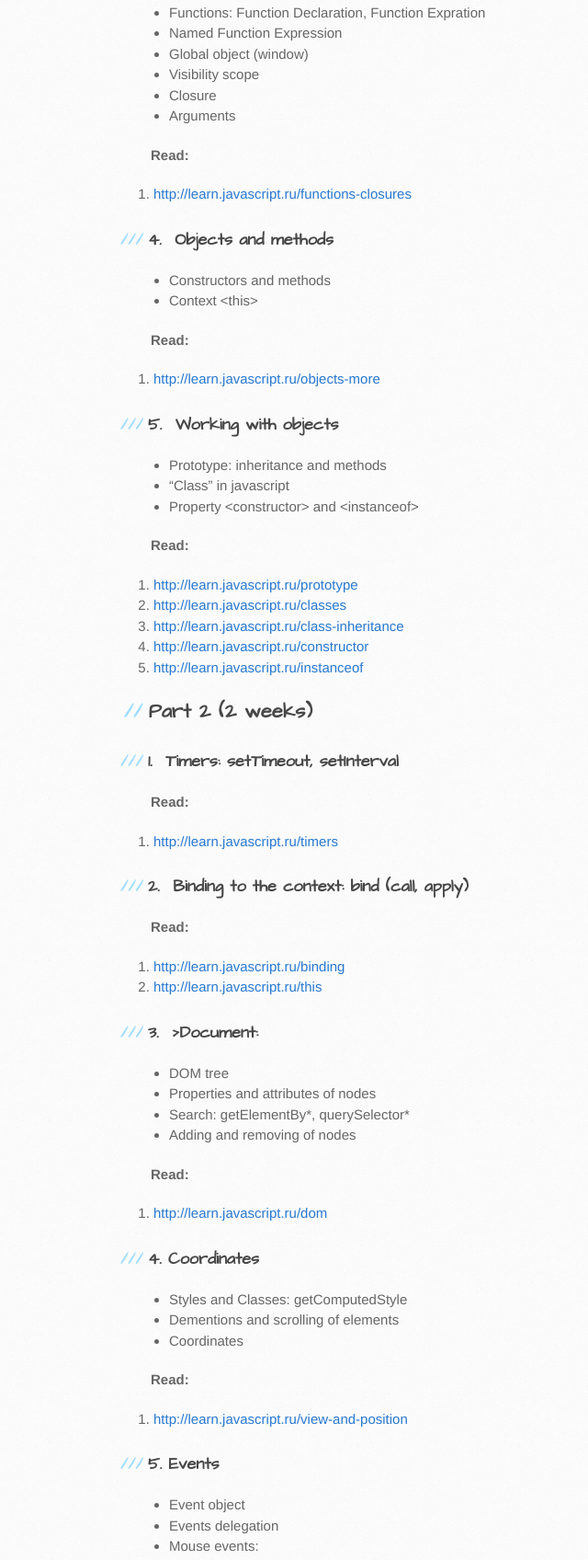
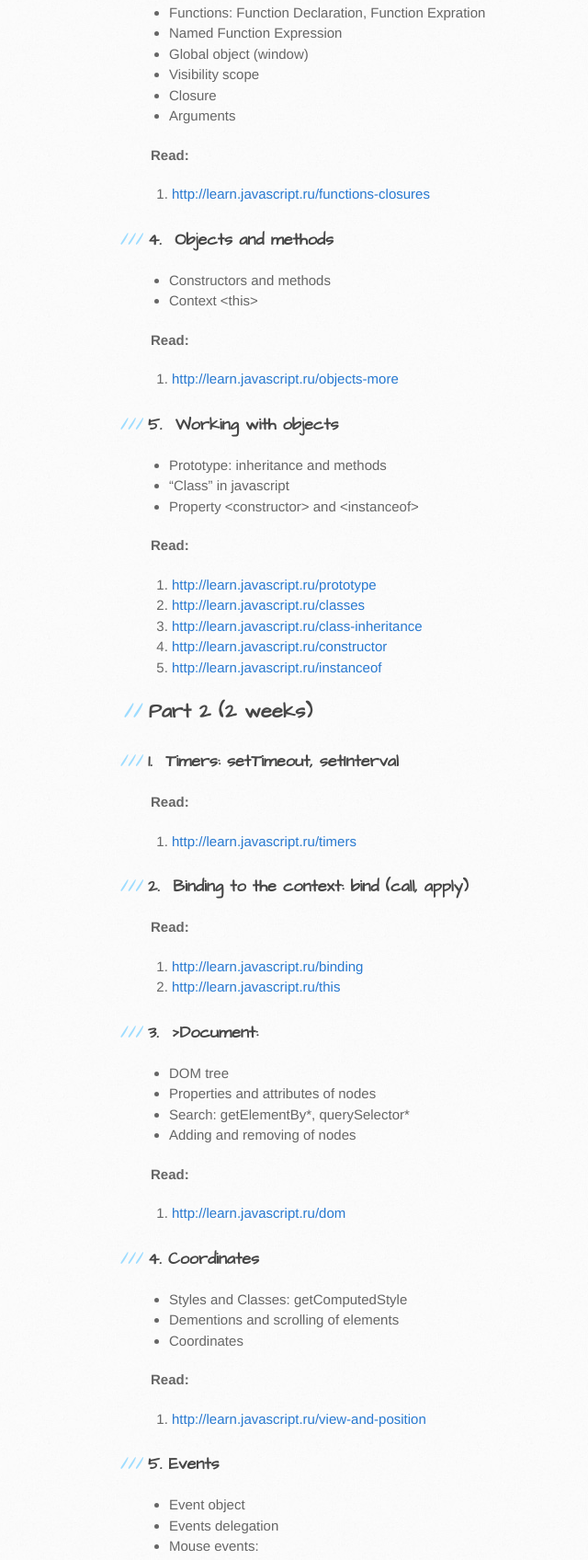
Before and after one commit to vbabenko/CheckPoint-javascript, a plain HTML site: page index.html in a window 1280 px wide. Shown: the part 1733-3429 px from the top of the page at 92% size, without its empty margins (6-646 px from the left). Drawn offline with Linux system fonts and the light colour scheme.

Commit message:
Update index.html

```diff
--- a/index.html
+++ b/index.html
@@ -25,6 +25,11 @@
       </div>
     </header>
 
+    <style>
+      .read-section {
+        margin-left: 20px;
+      }
+    </style>
     <!--- Google Doc --->
     <div id="content-wrapper">
       <div class="inner clearfix">
@@ -59,7 +64,7 @@
     <li class="c1 c2"><span>&ldquo;Mothod&rdquo; and &ldquo;properties&rdquo; meaning</span></li>
 </ul>
 <p class="c1"><strong>Read:</strong></p>
-<ol class="c7 lst-kix_lthdxxe2sgr1-0 start" start="1">
+<ol class="c7 lst-kix_lthdxxe2sgr1-0 start read-section" start="1">
     <li class="c1 c9"><span class="c11"><a class="c0"
                                            href="http://www.google.com/url?q=http%3A%2F%2Flearn.javascript.ru%2Fvariable-names&amp;sa=D&amp;sntz=1&amp;usg=AFQjCNH76Fl_nCQ_EWHabLraeK_FCK5awg">http://learn.javascript.ru/variable-names</a></span><span>&nbsp;</span>
     </li>
@@ -102,7 +107,7 @@
     <li class="c1 c2"><span>Data and time</span></li>
 </ul>
 <p class="c1"><strong>Read:</strong></p>
-<ol class="c7 lst-kix_i8m0vbjdfor2-0 start" start="1">
+<ol class="c7 lst-kix_i8m0vbjdfor2-0 start read-section" start="1">
     <li class="c1 c9"><span class="c11"><a class="c0"
                                            href="http://www.google.com/url?q=http%3A%2F%2Flearn.javascript.ru%2Fstring&amp;sa=D&amp;sntz=1&amp;usg=AFQjCNEdIFGo-Pl-OvgX9WVVdYKgn3jSPw">http://learn.javascript.ru/string</a></span><span>&nbsp;</span>
     </li>
@@ -137,7 +142,7 @@
     <li class="c1 c2"><span>Arguments</span></li>
 </ul>
 <p class="c1"><strong>Read:</strong></p>
-<ol class="c7 lst-kix_wp6814rvojkl-0 start" start="1">
+<ol class="c7 lst-kix_wp6814rvojkl-0 start read-section" start="1">
     <li class="c1 c9"><span class="c11"><a class="c0"
                                            href="http://www.google.com/url?q=http%3A%2F%2Flearn.javascript.ru%2Ffunctions-closures&amp;sa=D&amp;sntz=1&amp;usg=AFQjCNFYyb6k8A_YKlnN-I3bUDgsxOE-_w">http://learn.javascript.ru/functions-closures</a></span><span>&nbsp;</span>
     </li>
@@ -150,7 +155,7 @@
     <li class="c1 c13"><span>Context &lt;this&gt;</span></li>
 </ul>
 <p class="c1"><strong>Read:</strong></p>
-<ol class="c7 lst-kix_oxaz6ep6xr97-0 start" start="1">
+<ol class="c7 lst-kix_oxaz6ep6xr97-0 start read-section" start="1">
     <li class="c1 c9"><span class="c11"><a class="c0"
                                            href="http://www.google.com/url?q=http%3A%2F%2Flearn.javascript.ru%2Fobjects-more&amp;sa=D&amp;sntz=1&amp;usg=AFQjCNFPq9wmVAy2riW5scC_epfLpFessg">http://learn.javascript.ru/objects-more</a></span><span>&nbsp;</span>
     </li>
@@ -164,7 +169,7 @@
     <li class="c1 c13"><span>Property &lt;constructor&gt; and &lt;instanceof&gt;</span></li>
 </ul>
 <p class="c1"><strong>Read:</strong></p>
-<ol class="c7 lst-kix_cwb69dxieljm-0 start" start="1">
+<ol class="c7 lst-kix_cwb69dxieljm-0 start read-section" start="1">
     <li class="c1 c9"><span class="c11"><a class="c0"
                                            href="http://www.google.com/url?q=http%3A%2F%2Flearn.javascript.ru%2Fprototype&amp;sa=D&amp;sntz=1&amp;usg=AFQjCNFhbdOqOwNjK0GbpSzTeNK7_mRJ1w">http://learn.javascript.ru/prototype</a></span><span>&nbsp;</span>
     </li>
@@ -186,7 +191,7 @@
 <p class="c1 c16"><h2>Part 2 (2 weeks)</h2></p>
     <p class="c1 c6"><h3>1. &nbsp;Timers: setTimeout, setInterval</h3></p>
 <p class="c1"><strong>Read:</strong></p>
-<ol class="c7 lst-kix_6iga6w9umzta-0 start" start="1">
+<ol class="c7 lst-kix_6iga6w9umzta-0 start read-section" start="1">
     <li class="c1 c9"><span class="c11"><a class="c0"
                                            href="http://www.google.com/url?q=http%3A%2F%2Flearn.javascript.ru%2Ftimers&amp;sa=D&amp;sntz=1&amp;usg=AFQjCNFPyngMxtT6LZSRvR7fljnAdeBMmg">http://learn.javascript.ru/timers</a></span><span>&nbsp;</span>
     </li>
@@ -194,7 +199,7 @@
 <p class="c1 c10"><span></span></p>
 <p class="c1 c6"><h3>2. &nbsp;Binding to the context: bind (call, apply)</h3></p>
 <p class="c1"><strong>Read:</strong></p>
-<ol class="c7 lst-kix_kjtenunj1vbi-0 start" start="1">
+<ol class="c7 lst-kix_kjtenunj1vbi-0 start read-section" start="1">
     <li class="c1 c9"><span class="c11"><a class="c0"
                                            href="http://www.google.com/url?q=http%3A%2F%2Flearn.javascript.ru%2Fbinding&amp;sa=D&amp;sntz=1&amp;usg=AFQjCNG5c_-Miqx6UsiO4lXalI1YUttKWg">http://learn.javascript.ru/binding</a></span>
     </li>
@@ -211,7 +216,7 @@
     <li class="c1 c8"><span>Adding and removing of nodes</span></li>
 </ul>
 <p class="c1"><strong>Read:</strong></p>
-<ol class="c7 lst-kix_hpf0tqut6p8-0 start" start="1">
+<ol class="c7 lst-kix_hpf0tqut6p8-0 start read-section" start="1">
     <li class="c1 c9"><span class="c11"><a class="c0"
                                            href="http://www.google.com/url?q=http%3A%2F%2Flearn.javascript.ru%2Fdom&amp;sa=D&amp;sntz=1&amp;usg=AFQjCNFjPM9H4Xrjkghxj0uP4EE5pqpmXQ">http://learn.javascript.ru/dom</a></span><span>&nbsp;</span>
     </li>
@@ -225,7 +230,7 @@
     <li class="c1 c8"><span>Coordinates</span></li>
 </ul>
 <p class="c1"><strong>Read:</strong></p>
-<ol class="c7 lst-kix_58e763ege8t5-0 start" start="1">
+<ol class="c7 lst-kix_58e763ege8t5-0 start read-section" start="1">
     <li class="c1 c9"><span class="c11"><a class="c0"
                                            href="http://www.google.com/url?q=http%3A%2F%2Flearn.javascript.ru%2Fview-and-position&amp;sa=D&amp;sntz=1&amp;usg=AFQjCNEEr8EV-f9xr8Z_-C0ssMkD9QyW7Q">http://learn.javascript.ru/view-and-position</a></span><span>&nbsp;</span>
     </li>
@@ -250,7 +255,7 @@
     </li>
 </ul>
 <p class="c1"><strong>Read:</strong></p>
-<ol class="c7 lst-kix_l43k4reyr44r-0 start" start="1">
+<ol class="c7 lst-kix_l43k4reyr44r-0 start read-section" start="1">
     <li class="c1 c9"><span class="c11"><a class="c0"
                                            href="http://www.google.com/url?q=http%3A%2F%2Flearn.javascript.ru%2Fevents&amp;sa=D&amp;sntz=1&amp;usg=AFQjCNHo3o9UhjK61hAsVSVQaLj0gRrCTg">http://learn.javascript.ru/events</a></span><span>&nbsp;</span>
     </li>
@@ -290,7 +295,7 @@
     <li class="c1 c2 c12"><span>Cross-domain XMLHttpRequest</span></li>
 </ul>
 <p class="c1 c12 c6"><strong>Read:</strong></p>
-<ol class="c7 lst-kix_pt6bf1h7g65-0 start" start="1">
+<ol class="c7 lst-kix_pt6bf1h7g65-0 start read-section" start="1">
     <li class="c1 c9 c12"><span class="c11"><a class="c0"
                                                href="http://www.google.com/url?q=http%3A%2F%2Flearn.javascript.ru%2Fxhr&amp;sa=D&amp;sntz=1&amp;usg=AFQjCNGYwcZBDWaibCN4jwVTrMWauJr6kw">http://learn.javascript.ru/xhr</a></span><span>&nbsp;</span>
     </li>
```
